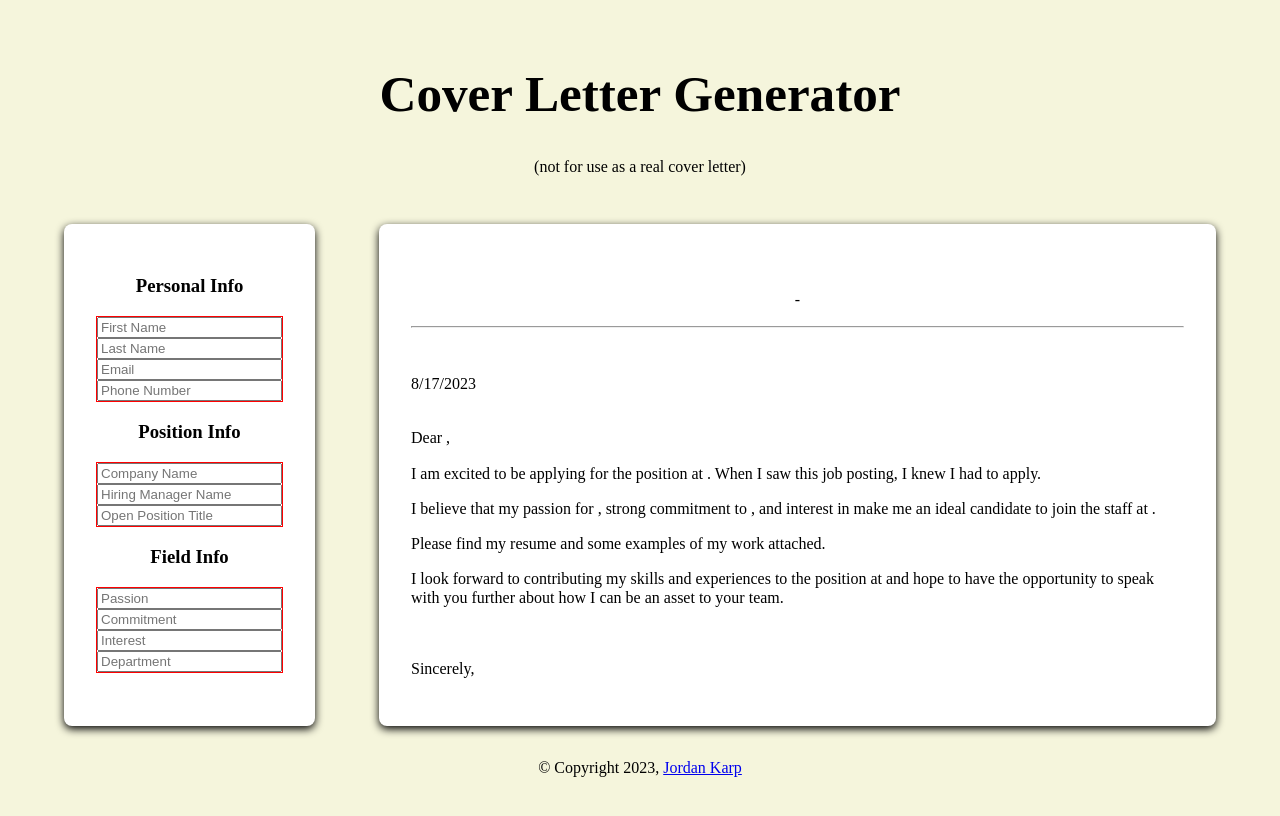
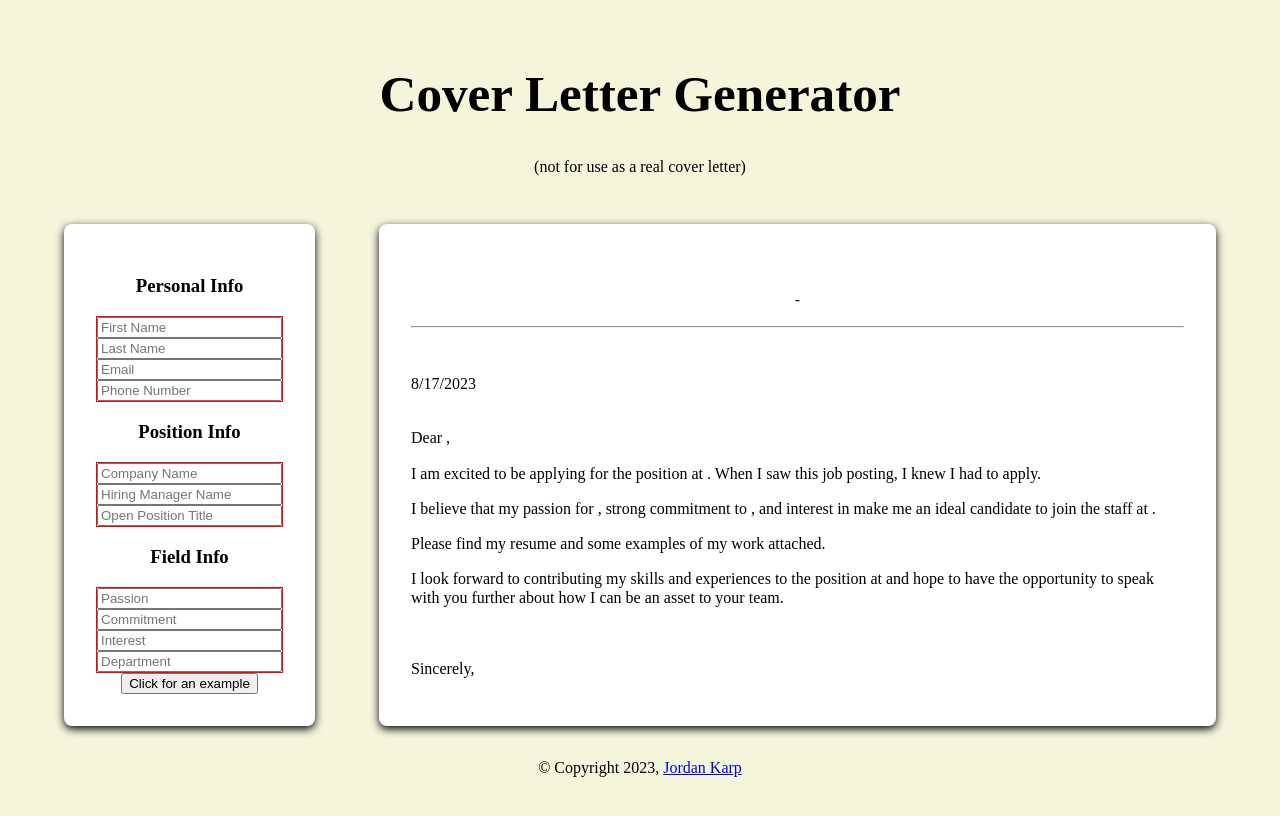
Before and after one commit to JordanKarp/cover-letter-generator, a React (Vite) app: page / in a window 1280 px wide. Shown: the top 816 px of the page. Built offline with nearby package versions, Linux system fonts and the light colour scheme.

Commit message:
Add Example button

```diff
--- a/src/Content.jsx
+++ b/src/Content.jsx
@@ -3,6 +3,7 @@ import PersonalInfo from "./PersonalInfo";
 import CompanyInfo from "./CompanyInfo";
 import CoverPreview from "./CoverPreview"
 import FieldInfo from "./FieldInfo";
+import ExampleButton from "./ExampleButton";
 
 export default function Content() {
     const [firstName, setFirstName] = useState(null);
@@ -28,6 +29,19 @@ export default function Content() {
     const updateCommitment = (event) => setCommitment(event.target.value)
     const updateInterest = (event) => setInterest(event.target.value)
     const updateDepartment = (event) => setDepartment(event.target.value)
+    const genExample = () => {
+        setFirstName('Joe');
+        setLastName('Test');
+        setEmail('joetest@mail.com');
+        setPhoneNumber('234-567-8901');
+        setCompanyName('Generic Company');
+        setHiringManager('Hiring Manager');
+        setPositionTitle('Employee');
+        setPassion('problem solving');
+        setCommitment('helping others');
+        setInterest('learning');
+        setDepartment('Employment');
+    }
 
     return (
         <div className="content">
@@ -49,6 +63,7 @@ export default function Content() {
                     updateInterest={updateInterest}
                     updateDepartment={updateDepartment}
                 />
+                <ExampleButton genExample={genExample}/>
             </div>
             <div className="area">
                 <CoverPreview
--- /dev/null
+++ b/src/ExampleButton.jsx
@@ -0,0 +1,12 @@
+/* eslint-disable react/prop-types */
+
+
+function ExampleButton ({genExample}) {
+    return (
+        <>
+            <button onClick={genExample}>Click for an example</button>
+        </>
+    )
+}
+
+export default ExampleButton;
```
